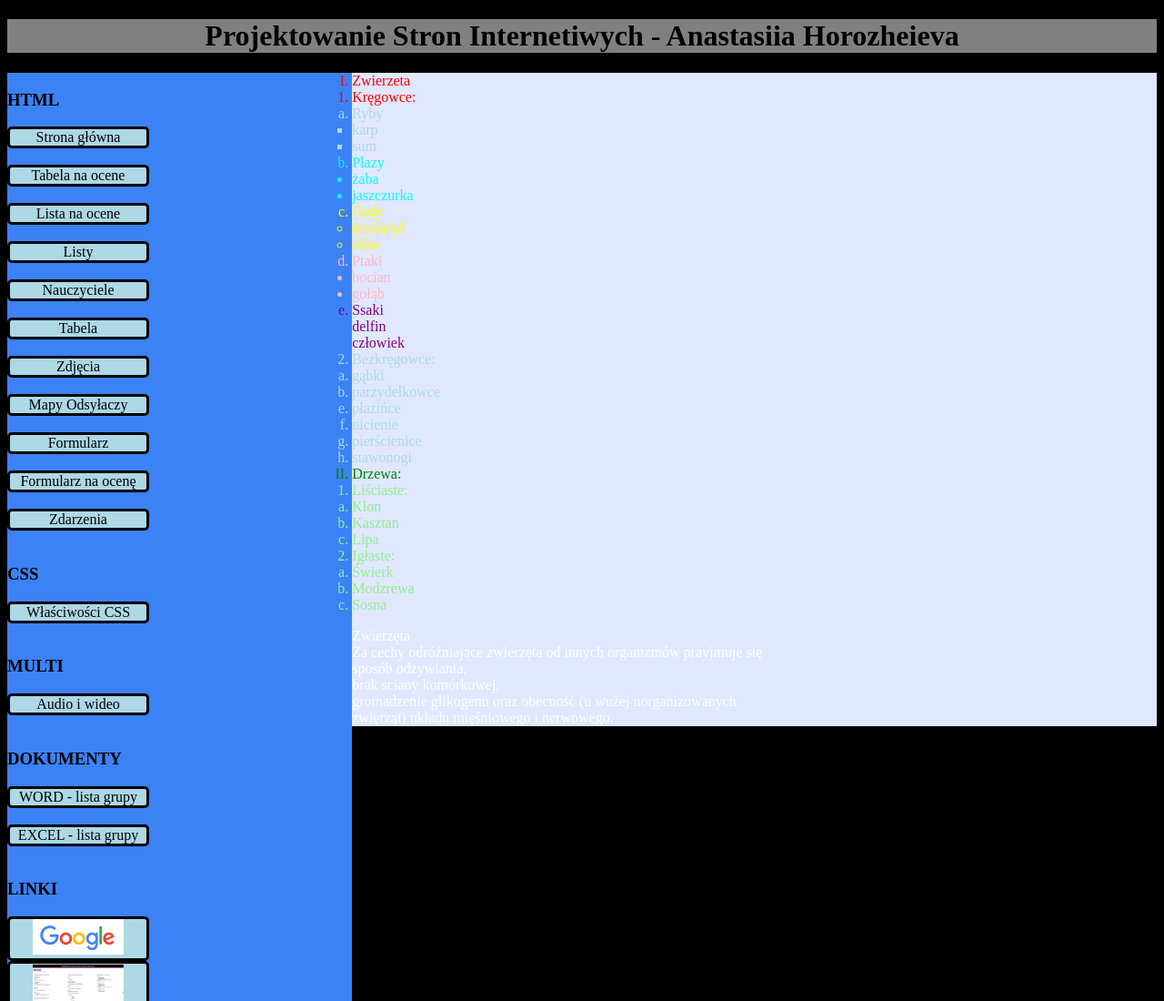
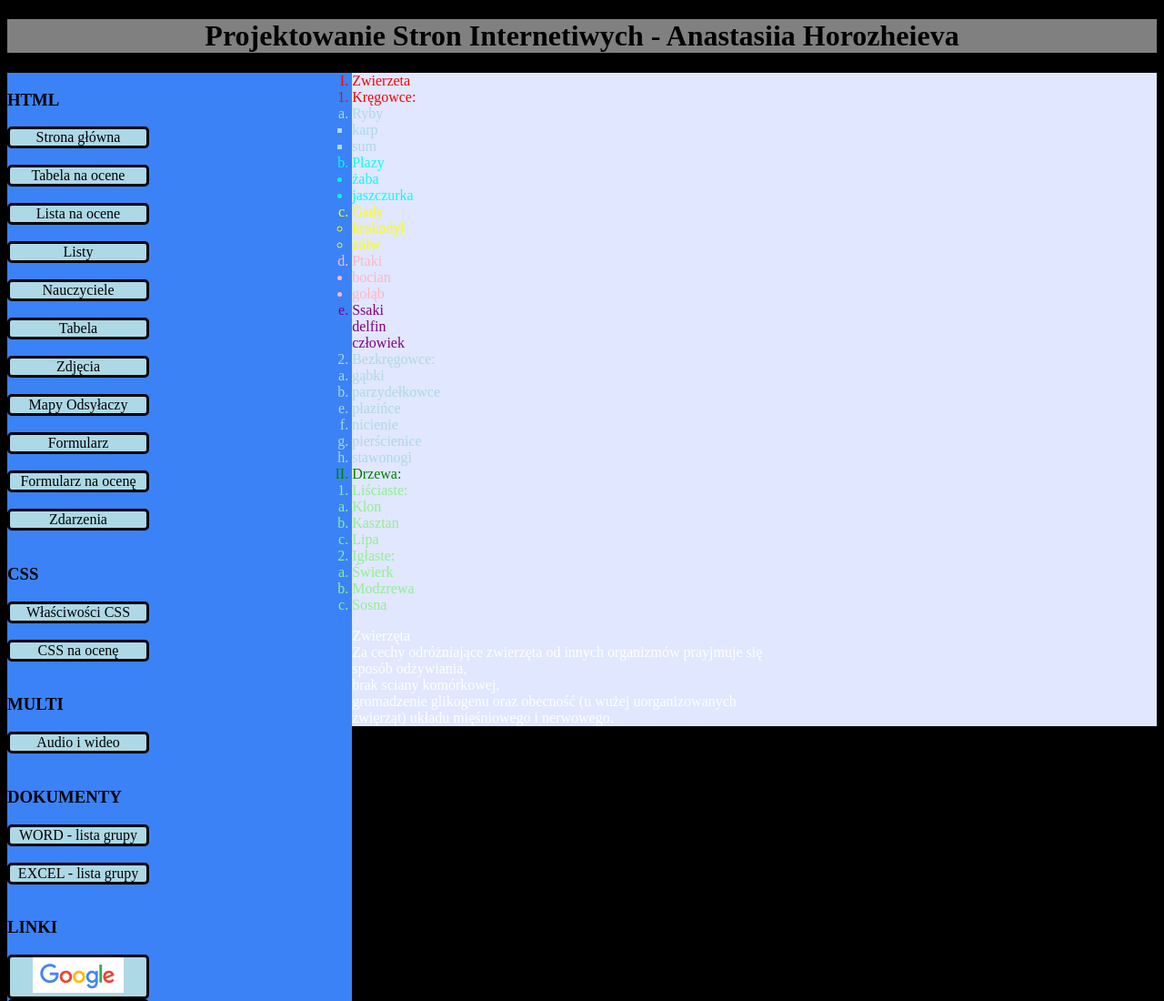
Before and after one commit to horozheieva/horozheieva, a plain HTML site: page Lista_Horozheieva.html in a window 1280 px wide. Shown: the top 1100 px of the page at 91% size. Drawn offline with Linux system fonts and the light colour scheme.

Commit message:
Update Lista_Horozheieva.html

```diff
--- a/Lista_Horozheieva.html
+++ b/Lista_Horozheieva.html
@@ -26,6 +26,7 @@
 <a href="canvas.html">Zdarzenia</a><br /><br />
 <h3>CSS</h3>
 <a href="wlasciwisicss">Właściwości CSS</a><br /><br />
+<a href="Horozheieva_2c_indent">CSS na ocenę</a><br /><br />
 <h3>MULTI</h3>
 <a href="audoi_video.html">Audio i wideo</a><br /><br />
 <h3>DOKUMENTY</h3>
@@ -121,4 +122,5 @@ zwięrząt) układu mięśniowego i nerwowego.</dd>
 <div style="background-color:grey; clear:both;"><center>&copy; A.H., Oktober 2025</center>
 </div>
 </body>
+
 </html>
```
